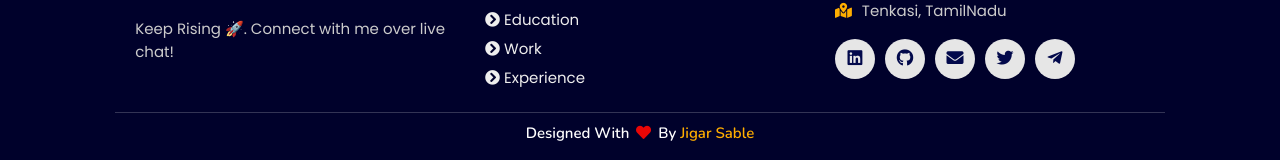
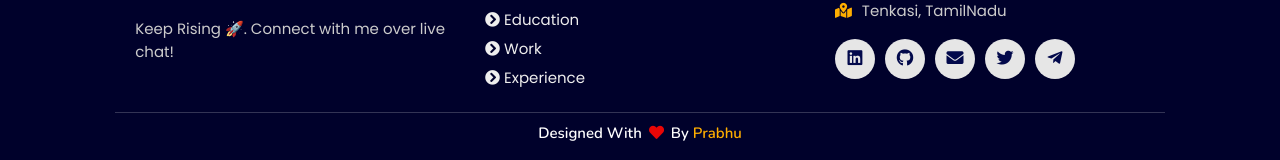
Before and after one commit to NithanPrabhu158/Prabhu-portfolio-web, a plain HTML site: page experience/index.html in a window 1280 px wide. Shown: the part 1000-1160 px from the top of the page. Drawn offline with nearby package versions, Linux system fonts and the light colour scheme.

Commit message:
footer nme

```diff
--- a/experience/index.html
+++ b/experience/index.html
@@ -205,8 +205,7 @@
       </div>
     </div>
 
-    <h1 class="credit">Designed with <i class="fa fa-heart pulse"></i> by <a
-        href="https://www.linkedin.com/in/jigar-sable"> jigar sable</a></h1>
+    <h1 class="credit">Designed with <i class="fa fa-heart pulse"></i> by <a href="#"> Prabhu</a></h1>
 
   </section>
   <!-- footer section ends -->
```
